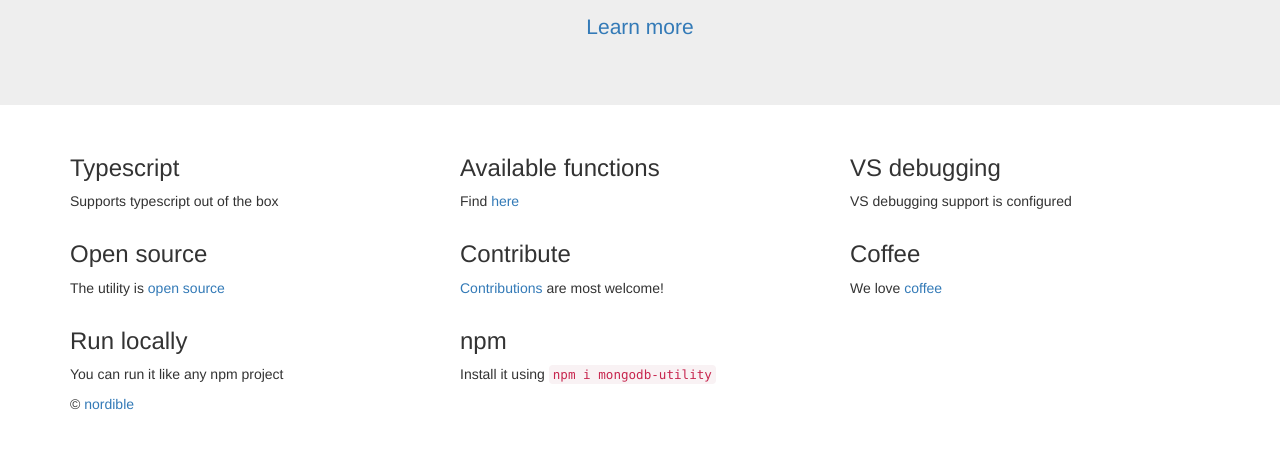
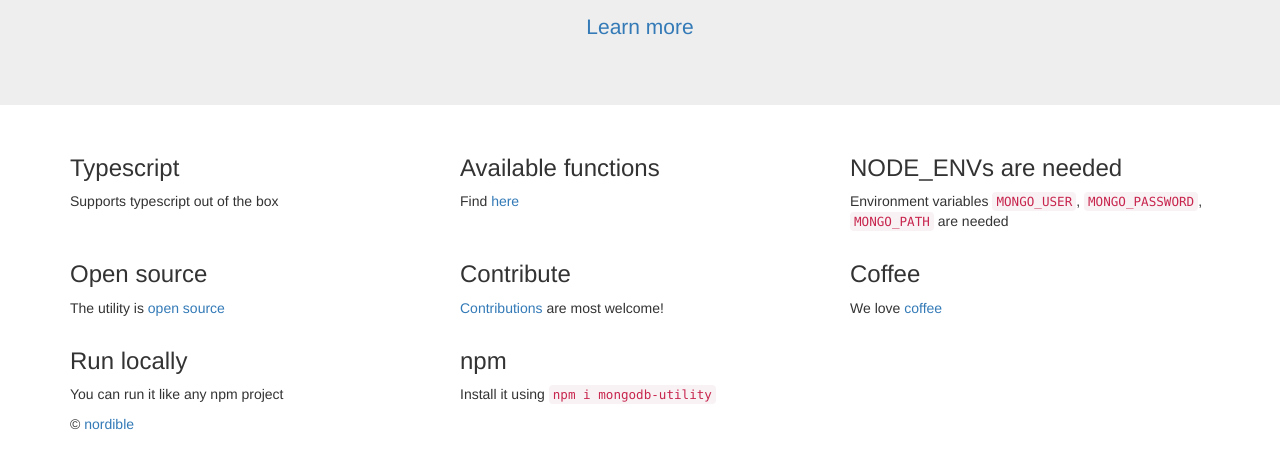
Before and after one commit to Nordible-Solutions/mongoose-utility, a website: page index.html in a window 1280 px wide. Shown: the part 144-612 px from the top of the page. Drawn offline with nearby package versions, Linux system fonts and the light colour scheme.

Commit message:
.env info

```diff
--- a/index.html
+++ b/index.html
@@ -27,8 +27,9 @@
       <p>Find <a href="https://github.com/nordible/mongodb-utility/blob/master/README.md">here</a></p>
     </div>
     <div class="col-sm-4">
-      <h3>VS debugging</h3>
-      <p>VS debugging support is configured</p>
+      <h3>NODE_ENVs are needed</h3>
+      <p> Environment variables <code>MONGO_USER</code>, <code>MONGO_PASSWORD</code>, <code>MONGO_PATH</code> are needed
+  </p>
     </div>
   </div>
 
--- a/package.json
+++ b/package.json
@@ -1,6 +1,6 @@
 {
   "name": "mongodb-utility",
-  "version": "1.0.13",
+  "version": "1.0.14",
   "description": "Utility functions for MongoDB Atlas with Node.js Typescript setup",
   "main": "dist/index.js",
   "types": "dist/index.d.ts",
```
Also changed, not shown: README.md.
